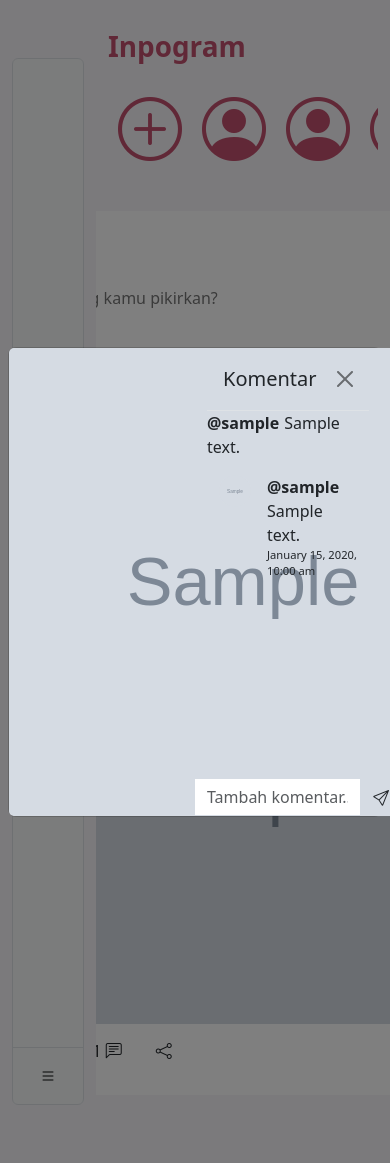
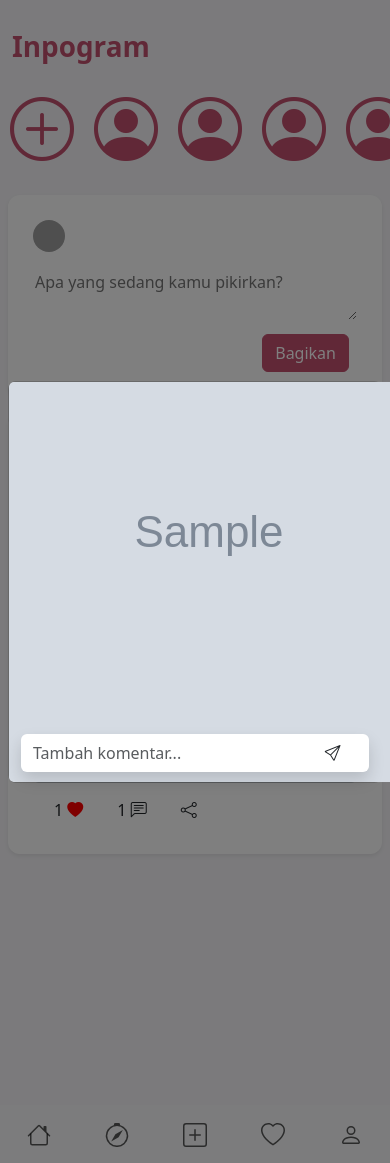
Before and after one commit to shluf/Inpogram, a PHP site: page /dashboard.php in a window 390 px wide, after a click that opens the changed part. Run offline with PHP 8.4, Linux system fonts and the light colour scheme; the visitor is signed in with stand-in values (Sample User, id 1); tables that the repository leaves empty or names only in its code hold one stand-in row (values such as "Sample post"); grey boxes marked "Sample" are stand-in pictures; data that the repository does not hold is empty; grey boxes are pictures that could not be loaded.

Commit message:
Update UI and  responsive

```diff
--- a/component/leftBar.php
+++ b/component/leftBar.php
@@ -2,41 +2,35 @@
 $header = $_SERVER['REQUEST_URI'];
 ?>
 
-<navbar>
-    <div class="d-flex flex-column flex-shrink-0 justify-content-between bg-body-tertiary rounded nav-container border"
-      style="width: 4.5rem;">
+<navbar class="d-none d-md-flex d-lg-flex d-xl-flex">
+  <div class="d-flex flex-column flex-shrink-0 justify-content-between bg-body-tertiary rounded nav-container border" style="width: 4.5rem;">
     <div></div>
     <div>
       <ul class="nav nav-pills nav-flush flex-column mb-auto text-center">
         <li class="nav-item">
-            <a href="dashboard.php" class="nav-link <?= $header == "/Inpogram/dashboard.php" ? "active" : "" ?> py-3 m-2 border-bottom rounded-circle" aria-current="page"
-              data-bs-toggle="tooltip" data-bs-placement="right" aria-label="Home" data-bs-original-title="Home">
+          <a href="dashboard.php" class="nav-link <?= $header == "/Inpogram/dashboard.php" ? "active" : "" ?> py-3 m-2 border-bottom rounded-circle" aria-current="page" data-bs-toggle="tooltip" data-bs-placement="right" aria-label="Home" data-bs-original-title="Home">
             <i class="bi bi-house"></i>
           </a>
         </li>
         <li>
-            <a href="explore.php" class="nav-link <?= $header == "/Inpogram/explore.php" ? "active" : "" ?> py-3 m-2 border-bottom rounded-circle" data-bs-toggle="tooltip"
-              data-bs-placement="right" aria-label="Dashboard" data-bs-original-title="Dashboard">
+          <a href="explore.php" class="nav-link <?= $header == "/Inpogram/explore.php" ? "active" : "" ?> py-3 m-2 border-bottom rounded-circle" data-bs-toggle="tooltip" data-bs-placement="right" aria-label="Dashboard" data-bs-original-title="Dashboard">
             <i class="bi bi-compass"></i>
           </a>
         </li>
         <li>
-            <a href="upload.php" class="nav-link <?= $header == "/Inpogram/upload.php" ? "active" : "" ?> py-3 m-2 border-bottom rounded-circle" data-bs-toggle="tooltip"
-              data-bs-placement="right" aria-label="Chat" data-bs-original-title="Chat">
+          <a href="upload.php" class="nav-link <?= $header == "/Inpogram/upload.php" ? "active" : "" ?> py-3 m-2 border-bottom rounded-circle" data-bs-toggle="tooltip" data-bs-placement="right" aria-label="Chat" data-bs-original-title="Chat">
             <i class="bi bi-upload"></i>
           </a>
         </li>
         <li>
-            <a href="profile.php" class="nav-link <?= $header == "/Inpogram/profile.php" ? "active" : "" ?> py-3 m-2 border-bottom rounded-circle" data-bs-toggle="tooltip"
-              data-bs-placement="right" aria-label="Upload" data-bs-original-title="Upload">
+          <a href="profile.php" class="nav-link <?= $header == "/Inpogram/profile.php" ? "active" : "" ?> py-3 m-2 border-bottom rounded-circle" data-bs-toggle="tooltip" data-bs-placement="right" aria-label="Upload" data-bs-original-title="Upload">
             <i class="bi bi-person"></i>
           </a>
         </li>
       </ul>
     </div>
     <div class="dropdown border-top">
-        <a href="#" class="d-flex align-items-center justify-content-center p-3 link-body-emphasis text-decoration-none"
-          data-bs-toggle="dropdown" aria-expanded="false">
+      <a href="#" class="d-flex align-items-center justify-content-center p-3 link-body-emphasis text-decoration-none" data-bs-toggle="dropdown" aria-expanded="false">
         <i class="bi bi-list"></i>
       </a>
       <ul class="dropdown-menu text-small shadow">
@@ -54,3 +48,47 @@
     </div>
   </div>
 </navbar>
+
+<!-- Bottom Navbar -->
+<nav class="navbar bg-body-tertiary bg-info navbar-expand fixed-bottom d-md-none d-lg-none d-xl-none">
+  <ul class="navbar-nav nav-justified w-100">
+    <li class="nav-item">
+      <a href="dashboard.php" class="nav-link">
+        <svg width="1.5em" height="1.5em" viewBox="0 0 16 16" class="bi bi-house" fill="currentColor" xmlns="http://www.w3.org/2000/svg">
+          <path fill-rule="evenodd" d="M2 13.5V7h1v6.5a.5.5 0 0 0 .5.5h9a.5.5 0 0 0 .5-.5V7h1v6.5a1.5 1.5 0 0 1-1.5 1.5h-9A1.5 1.5 0 0 1 2 13.5zm11-11V6l-2-2V2.5a.5.5 0 0 1 .5-.5h1a.5.5 0 0 1 .5.5z" />
+          <path fill-rule="evenodd" d="M7.293 1.5a1 1 0 0 1 1.414 0l6.647 6.646a.5.5 0 0 1-.708.708L8 2.207 1.354 8.854a.5.5 0 1 1-.708-.708L7.293 1.5z" />
+        </svg>
+      </a>
+    </li>
+    <li class="nav-item">
+      <a href="explore.php" class="nav-link">
+        <svg xmlns="http://www.w3.org/2000/svg" width="1.5rm" height="1.5em" fill="currentColor" class="bi bi-compass" viewBox="0 0 16 16">
+          <path d="M8 16.016a7.5 7.5 0 0 0 1.962-14.74A1 1 0 0 0 9 0H7a1 1 0 0 0-.962 1.276A7.5 7.5 0 0 0 8 16.016m6.5-7.5a6.5 6.5 0 1 1-13 0 6.5 6.5 0 0 1 13 0" />
+          <path d="m6.94 7.44 4.95-2.83-2.83 4.95-4.949 2.83 2.828-4.95z" />
+        </svg>
+      </a>
+    </li>
+    <li class="nav-item">
+      <a href="upload.php" class="nav-link">
+        <svg width="1.5em" height="1.5em" viewBox="0 0 16 16" class="bi bi-plus-square" fill="currentColor" xmlns="http://www.w3.org/2000/svg">
+          <path fill-rule="evenodd" d="M14 1H2a1 1 0 0 0-1 1v12a1 1 0 0 0 1 1h12a1 1 0 0 0 1-1V2a1 1 0 0 0-1-1zM2 0a2 2 0 0 0-2 2v12a2 2 0 0 0 2 2h12a2 2 0 0 0 2-2V2a2 2 0 0 0-2-2H2z" />
+          <path fill-rule="evenodd" d="M8 4a.5.5 0 0 1 .5.5v3h3a.5.5 0 0 1 0 1h-3v3a.5.5 0 0 1-1 0v-3h-3a.5.5 0 0 1 0-1h3v-3A.5.5 0 0 1 8 4z" />
+        </svg>
+      </a>
+    </li>
+    <li class="nav-item">
+      <a href="#" class="nav-link">
+        <svg width="1.5em" height="1.5em" viewBox="0 0 16 16" class="bi bi-heart" fill="currentColor" xmlns="http://www.w3.org/2000/svg">
+          <path fill-rule="evenodd" d="M8 2.748l-.717-.737C5.6.281 2.514.878 1.4 3.053c-.523 1.023-.641 2.5.314 4.385.92 1.815 2.834 3.989 6.286 6.357 3.452-2.368 5.365-4.542 6.286-6.357.955-1.886.838-3.362.314-4.385C13.486.878 10.4.28 8.717 2.01L8 2.748zM8 15C-7.333 4.868 3.279-3.04 7.824 1.143c.06.055.119.112.176.171a3.12 3.12 0 0 1 .176-.17C12.72-3.042 23.333 4.867 8 15z" />
+        </svg>
+      </a>
+    </li>
+    <li class="nav-item">
+      <a href="profile.php" class="nav-link">
+        <svg width="1.5em" height="1.5em" viewBox="0 0 16 16" class="bi bi-person" fill="currentColor" xmlns="http://www.w3.org/2000/svg">
+          <path fill-rule="evenodd" d="M10 5a2 2 0 1 1-4 0 2 2 0 0 1 4 0zM8 8a3 3 0 1 0 0-6 3 3 0 0 0 0 6zm6 5c0 1-1 1-1 1H3s-1 0-1-1 1-4 6-4 6 3 6 4zm-1-.004c-.001-.246-.154-.986-.832-1.664C11.516 10.68 10.289 10 8 10c-2.29 0-3.516.68-4.168 1.332-.678.678-.83 1.418-.832 1.664h10z" />
+        </svg>
+      </a>
+    </li>
+  </ul>
+</nav>
--- a/component/modalPost.php
+++ b/component/modalPost.php
@@ -6,18 +6,20 @@
         <div class="modal-dialog modal-xl modal-dialog-centered">
           <div class="modal-content">
 
-            <div class="modal-body p-0" style="height: 468px;">
+            <div class="modal-body p-0" style="height: 400px;">
 
               <div class="container-fluid">
                 <div class="row">
                   <div class="col-sm-12">
-                    <div class="row">
-                      <div class="col-6 p-0">
+                    <div class="container-comment flex-xl-row row">
+                      <span id="modalImageBackground" class="modalImageBackground"></span>
 
-                        <img id="modalImage" style="width: 100%; min-width: 468px; min-height: 468px; object-fit: cover; border-radius: 5px 0 0 5px" src="" alt="profile">
+                      <div class="modalImageContainer col-xl-6 p-0">
+
+                        <img id="modalImage" class="modalImage" src="" alt="profile">
 
                       </div>
-                      <div class="col-6">
+                      <div class="comment-content col-xl-6">
                         <div class="modal-header">
                           <h1 class="modal-title fs-5" id="commentsModalLabel">Komentar</h1>
                           <button type="button" class="btn-close" data-bs-dismiss="modal" aria-label="Close"></button>
@@ -25,7 +27,7 @@
 
 
 
-                        <section class="overflow-y-auto" style="height: calc(468px - 62.8px);">
+                        <section class="overflow-y-auto" style="height: 400px">
                           <div id="post-desc">
 
                           </div>
@@ -35,16 +37,15 @@
                         </section>
 
                         <form id="commentForm" method="post" >
-                          <div class="position-absolute w-100" style="bottom: -1px;">
-                            <div class="row">
-                              <div class="col-5 p-0">
+                          <div class="commentForm position-absolute d-flex flex-row rounded shadow" style="bottom: 10px; max-width: 545px;">
+
+
                                 <input type="hidden" id="postId" name="post_id">
-                                <input type="text" class="form-control" id="comment-post" name="comment_post" placeholder="Tambah komentar..." style="border:0 solid white; border-radius:0;">
-                              </div>
-                              <div class="col-1 p-0">
-                                <button type="submit" class="btn w-100"><i class="bi bi-send"></i></button>
-                              </div>
-                            </div>
+                                <input type="text" class="form-control" id="comment-post" name="comment_post" placeholder="Tambah komentar..." style="border:0 solid white; background-color: transparent; border-radius:0;">
+
+                                <button type="submit" class="btn w-25"><i class="bi bi-send"></i></button>
+
+
                           </div>
                         </form>
 
--- a/content/feed.php
+++ b/content/feed.php
@@ -90,7 +90,7 @@
     </section>
 
     <section class="feeds">
-      <section class="new-content content">
+      <section class="new-content content shadow-sm">
         <div class="content-header">
           <img src="<?= $_SESSION['profilepict'] ?>" class="rounded-circle" style="width: 32px; height: 32px; object-fit: cover;">
         </div>
@@ -109,7 +109,7 @@
         while ($row = $result->fetch_assoc()) {
       ?>
 
-          <div class="content">
+          <div class="content shadow-sm">
             <div class="content-header">
               <i class="bi bi-person-circle"></i>
               <div class="username-time">
@@ -123,7 +123,7 @@
                 <div class="d-flex flex-column justify-content-center align-items-center gap-2">
                   <img class="rounded" src="<?php echo $row['Image']; ?>" alt="profile">
 
-                  <div id="like" class="d-flex gap-2 w-100 justify-content-start px-5">
+                  <div id="like" class="d-flex gap-2 w-100 justify-content-start px-md-5 px-2">
                     <div class="btn" onclick="addLike(<?php echo $row['PostID']; ?>)">
                       <span><?php echo $row['LikeCount']; ?></span>
                       <?php
--- a/index.php
+++ b/index.php
@@ -9,7 +9,7 @@
     $username = $_POST['username'];
     $password = $_POST['password'];
 
-    $sql = "SELECT * FROM users WHERE username='$username' AND password='$password'";
+    $sql = "SELECT * FROM Users WHERE username='$username' AND password='$password'";
 
     $result = $conn->query($sql);
 
@@ -46,7 +46,7 @@
     <div class="container">
         <div class="row">
             <div class="col-md-11 mt-60 mx-md-auto">
-                <div class="login-box bg-white pl-lg-5 pl-0">
+                <div class="login-box bg-white pl-lg-5 pl-0 ml-5 mr-5">
                     <div class="row no-gutters align-items-center">
                         <div class="col-md-6">
                             <div class="form-wrap bg-white">
--- a/js/loadComments.js
+++ b/js/loadComments.js
@@ -1,6 +1,7 @@
 function loadComments(postId, imageUrl, postUsername, description) {
     document.getElementById('postId').value = postId;
 
+    document.getElementById('modalImageBackground').style.backgroundImage = `url(${imageUrl})`;
     document.getElementById('modalImage').src = imageUrl;
 
     // window.location.href = 'dashboard.php?post=' + postId;
--- a/profile.php
+++ b/profile.php
@@ -86,7 +86,7 @@
 
 <body>
 
-<?php include("component/LeftBar.php") ?>
+<?php include("component/leftBar.php") ?>
 <div class="app">
   <main class="my-gallery-container  d-md-block d-none">
     <?php include("content/myProfileGallery.php") ?>
--- a/style/style.css
+++ b/style/style.css
@@ -99,6 +99,7 @@
     justify-content: center;
     align-items: center;
     gap: 20px;
+    overflow: hidden;
 }
 
 .form-container {
@@ -216,8 +217,8 @@
 }
 
 .content-body img {
-    width: 468px;
-    height: 468px;
+    width: 400px;
+    height: 400px;
     object-fit: cover;
 }
 
@@ -323,3 +324,80 @@
 	opacity: 0;
     z-index: 20;
 }
+
+.container-comment {
+    height: 400px;
+    overflow-y: hidden;
+}
+
+.commentForm {
+    width: calc(100% - 24px);
+    background-color: #fff;
+}
+
+.modalImage {
+    width: 100%;
+    min-width: 360px;
+    min-height: 360px;
+    object-fit: cover;
+    border-radius: 5px 0 0 5px;
+}
+
+.modalImageBackground {
+    display: none;
+}
+
+@media (max-width: 768px) {
+    .my-gallery-container, .upload-container, .feed-container {
+        margin-left: 0;
+    }
+
+    .status-list {
+        margin: 0;
+    }
+
+    .content {
+        min-width: 240px;
+    }
+
+    .content-body img {
+        min-width: 240px;
+        min-height: 240px;
+        width: 100%;
+        height: auto;
+    }
+}
+
+@media (max-width: 1200px) {
+    .modalImage {
+        display: none;
+        border-radius: 5px 5px 5px 5px;
+    }
+    .modalImageBackground {
+        display: inline;
+        position: absolute;
+        width: 100%;
+        min-width: 400px;
+        min-height: 400px;
+        object-fit: cover;
+        border-radius: 5px 5px 5px 5px;
+    }
+    .modalImageContainer {
+        z-index: 10;
+        height: 400px;
+        background: transparent;
+    }
+    .comment-content {
+        z-index: 10;
+        background-color: #F6F5F8;
+        border-radius: 5px 5px 5px 5px;
+    }
+
+    .commentForm {
+        width: calc(100% - 24px);
+        /* background-color: #fff; */
+    }
+    .container-comment {
+        overflow-y: auto;
+    }
+}
--- a/upload.php
+++ b/upload.php
@@ -73,7 +73,7 @@
 
 <body>
 
-<?php include("component/LeftBar.php") ?>
+<?php include("component/leftBar.php") ?>
 <?php include("content/uploadFile.php") ?>
 
 <script src="https://cdn.jsdelivr.net/npm/bootstrap@5.3.3/dist/js/bootstrap.bundle.min.js" integrity="sha384-YvpcrYf0tY3lHB60NNkmXc5s9fDVZLESaAA55NDzOxhy9GkcIdslK1eN7N6jIeHz" crossorigin="anonymous">
```
Also changed, not shown: style/upload.css (+24 -21 lines). Lines whose indentation alone changed are shown as unchanged.
